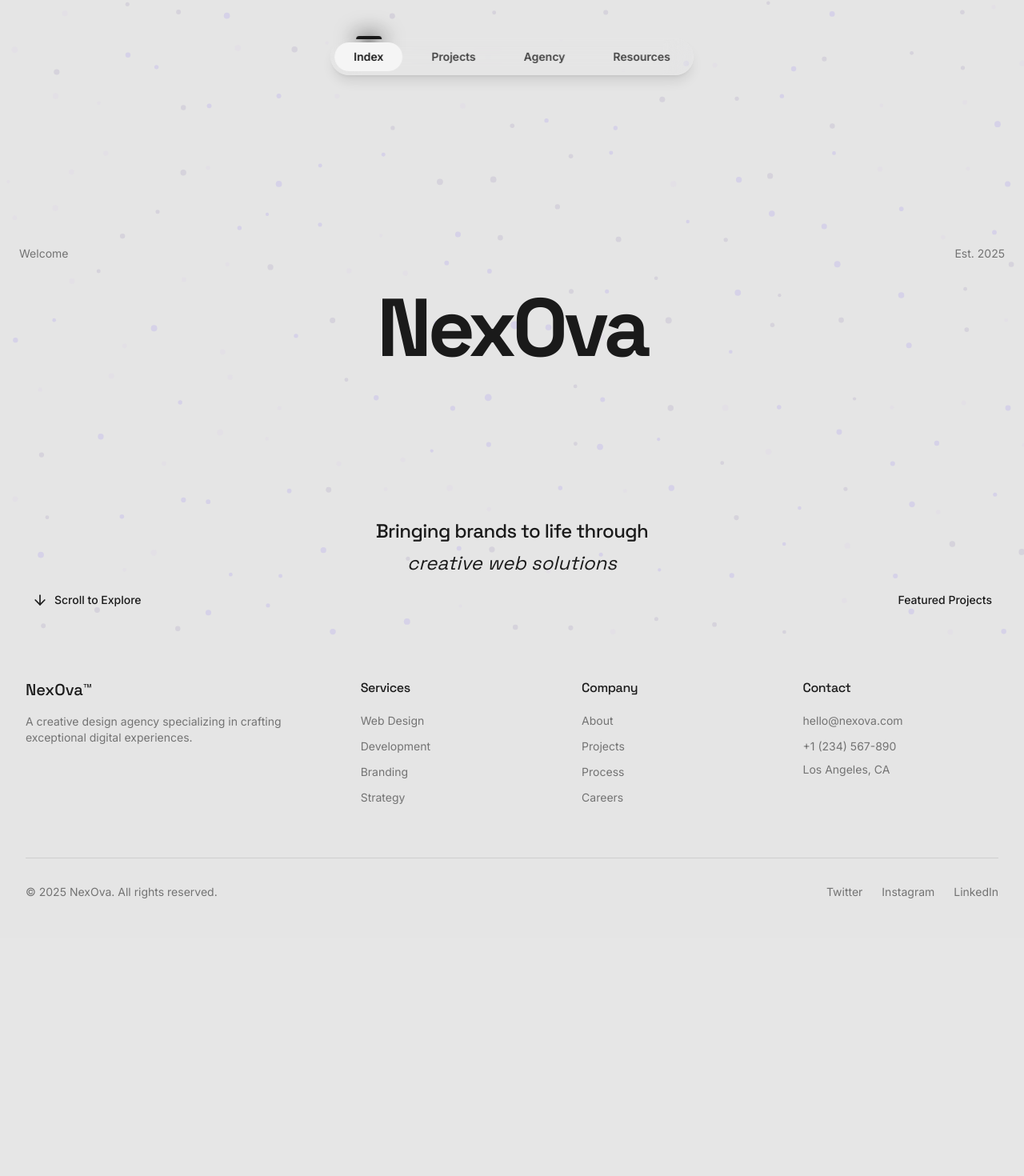
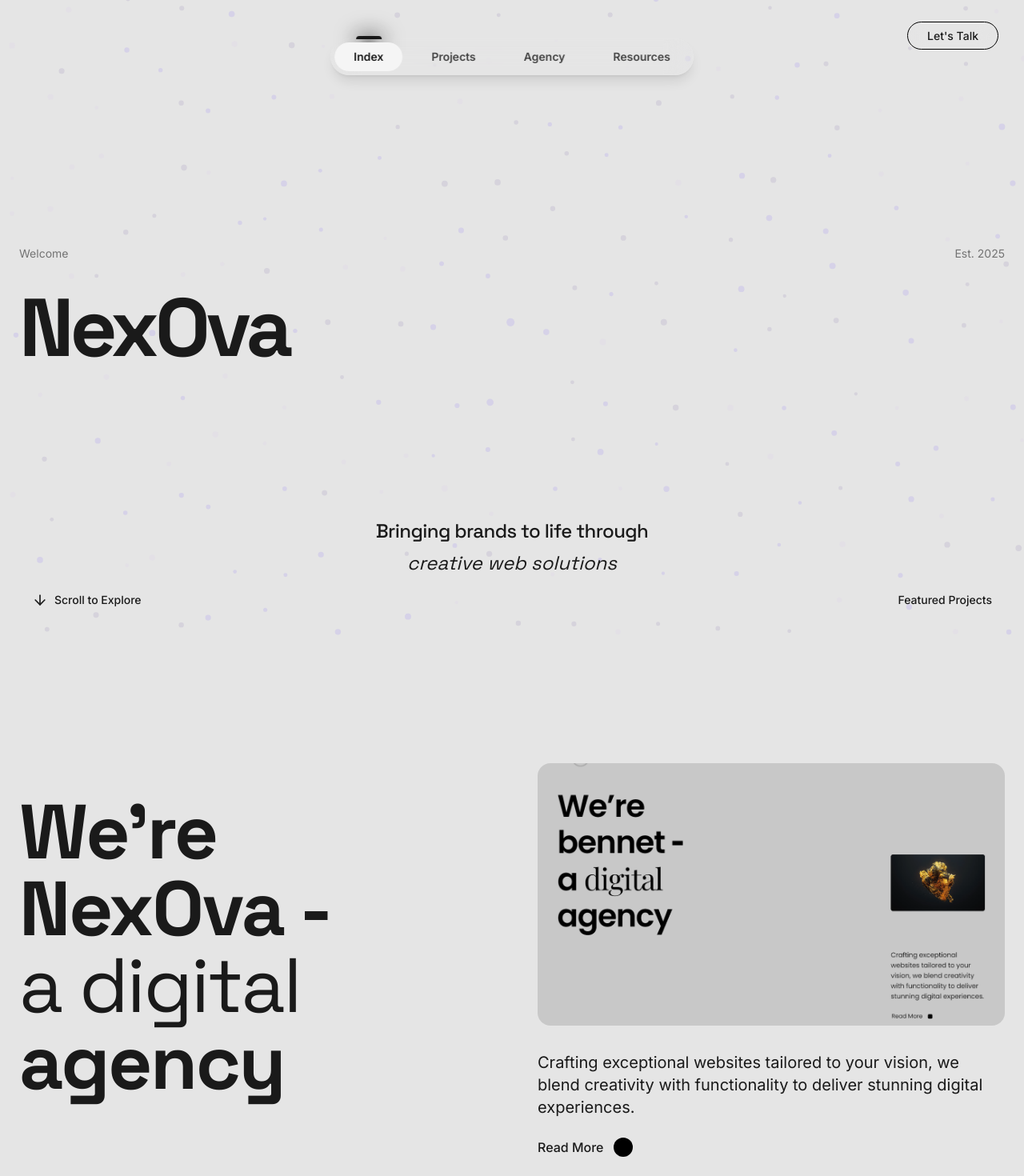
Before and after one commit to hj-glich/nexova-sollutions-, a React (Vite) app: page / in a window 1280 px wide. Shown: the top 1470 px of the page at 80% size. Before the commit the page ends 1173 px from the top, so only its background shows below. Built offline with nearby package versions, Linux system fonts and the light colour scheme.

Commit message:
Implement scroll animation effect
Implement scroll animation effect on the hero section to gradually transition text and navigation bar on scroll.

```diff
--- a/src/components/HeroSection.tsx
+++ b/src/components/HeroSection.tsx
@@ -1,10 +1,24 @@
-
 import { ArrowDown } from 'lucide-react';
-import { useEffect, useRef } from 'react';
+import { useEffect, useRef, useState } from 'react';
 
 const HeroSection = () => {
   const canvasRef = useRef<HTMLCanvasElement>(null);
   const waveContainerRef = useRef<HTMLDivElement>(null);
+  const [scrolled, setScrolled] = useState(false);
+
+  useEffect(() => {
+    const handleScrollEffect = () => {
+      const scrollPosition = window.scrollY;
+      if (scrollPosition > 50) {
+        setScrolled(true);
+      } else {
+        setScrolled(false);
+      }
+    };
+
+    window.addEventListener('scroll', handleScrollEffect);
+    return () => window.removeEventListener('scroll', handleScrollEffect);
+  }, []);
 
   useEffect(() => {
     if (!canvasRef.current || !waveContainerRef.current) return;
@@ -60,18 +74,15 @@ const HeroSection = () => {
       }
 
       update() {
-        // Move wave points based on cursor position
         const dx = mouseX - this.originalX;
         const dy = mouseY - this.originalY;
         const distance = Math.sqrt(dx * dx + dy * dy);
         const maxDistance = 200;
 
-        // Create wavey effect
         this.angle += 0.02;
         this.x = this.originalX + Math.sin(this.angle) * 20;
         this.y = this.originalY + Math.cos(this.angle) * 20;
 
-        // Add mouse interaction
         if (distance < maxDistance) {
           const force = (maxDistance - distance) / maxDistance;
           this.x -= dx * force * 0.05;
@@ -85,7 +96,6 @@ const HeroSection = () => {
       }
     }
 
-    // Create wave points
     const waves: Wave[] = [];
     const colors = ['rgba(155, 135, 245, 0.2)', 'rgba(126, 105, 171, 0.15)', 'rgba(214, 188, 250, 0.1)'];
 
@@ -105,7 +115,6 @@ const HeroSection = () => {
     createWaves();
     window.addEventListener('resize', createWaves);
 
-    // Track mouse position
     const trackMouse = (e: MouseEvent) => {
       const rect = canvas.getBoundingClientRect();
       mouseX = e.clientX - rect.left;
@@ -114,7 +123,6 @@ const HeroSection = () => {
 
     document.addEventListener('mousemove', trackMouse);
 
-    // Animation loop
     const animate = () => {
       requestAnimationFrame(animate);
       ctx.clearRect(0, 0, width, height);
@@ -132,9 +140,9 @@ const HeroSection = () => {
   }, []);
 
   const scrollToExplore = () => {
-    const exploreSection = document.getElementById('explore');
-    if (exploreSection) {
-      exploreSection.scrollIntoView({
+    const servicesSection = document.getElementById('services-section');
+    if (servicesSection) {
+      servicesSection.scrollIntoView({
         behavior: 'smooth'
       });
     }
@@ -146,20 +154,20 @@ const HeroSection = () => {
         <canvas ref={canvasRef} className="absolute inset-0 w-full h-full" />
       </div>
 
-      <div className="flex w-full max-w-7xl mx-auto justify-between items-start">
+      <div className={`flex w-full max-w-7xl mx-auto justify-between items-start transition-opacity duration-500 ${scrolled ? 'opacity-0' : 'opacity-100'}`}>
         <span className="text-sm text-muted-foreground animate-fade-in">Welcome</span>
         <span className="text-sm text-muted-foreground animate-fade-in">Est. 2025</span>
       </div>
 
-      <div className="w-full max-w-7xl mx-auto my-8 flex flex-col justify-center">
-        <h1 className="text-[12vw] md:text-[10vw] lg:text-[8vw] font-display font-bold text-center leading-none tracking-tighter animate-fade-up" style={{
+      <div id="brand-title" className={`w-full max-w-7xl mx-auto my-8 flex flex-col justify-center transition-all duration-700 ease-out ${scrolled ? 'transform translate-x-[-30%] scale-75' : ''}`}>
+        <h1 className="text-[12vw] md:text-[10vw] lg:text-[8vw] font-display font-bold text-center md:text-left leading-none tracking-tighter animate-fade-up" style={{
           animationDelay: '0.3s'
         }}>
           NexOva
         </h1>
       </div>
 
-      <div className="absolute bottom-20 left-0 right-0">
+      <div className={`absolute bottom-20 left-0 right-0 transition-opacity duration-500 ${scrolled ? 'opacity-0' : 'opacity-100'}`}>
         <div className="max-w-3xl mx-auto text-center animate-fade-up" style={{
           animationDelay: '0.6s'
         }}>
@@ -172,7 +180,7 @@ const HeroSection = () => {
         </div>
       </div>
 
-      <div className="absolute bottom-10 left-10 flex items-center space-x-2 animate-fade-in" style={{
+      <div className={`absolute bottom-10 left-10 flex items-center space-x-2 animate-fade-in transition-opacity duration-500 ${scrolled ? 'opacity-0' : 'opacity-100'}`} style={{
         animationDelay: '0.9s'
       }}>
         <button onClick={scrollToExplore} className="flex items-center space-x-2 group">
@@ -181,7 +189,7 @@ const HeroSection = () => {
         </button>
       </div>
 
-      <div className="absolute bottom-10 right-10 animate-fade-in" style={{
+      <div className={`absolute bottom-10 right-10 animate-fade-in transition-opacity duration-500 ${scrolled ? 'opacity-0' : 'opacity-100'}`} style={{
         animationDelay: '0.9s'
       }}>
         <div className="flex items-center space-x-6">
--- a/src/components/NavBar.tsx
+++ b/src/components/NavBar.tsx
@@ -1,9 +1,13 @@
+
 import { Home, Briefcase, FileText, Rocket } from 'lucide-react';
-import { useEffect } from 'react';
+import { useEffect, useState } from 'react';
 import { useLocation, Link } from 'react-router-dom';
 import { TubelightNavBar } from './ui/tubelight-navbar';
+
 const NavBar = () => {
   const location = useLocation();
+  const [scrolled, setScrolled] = useState(false);
+
   const navItems = [{
     name: 'Index',
     url: '/',
@@ -21,16 +25,31 @@ const NavBar = () => {
     url: '/resources',
     icon: FileText
   }];
+
   useEffect(() => {
-    const handleScroll = () => {};
+    const handleScroll = () => {
+      if (window.scrollY > 50) {
+        setScrolled(true);
+      } else {
+        setScrolled(false);
+      }
+    };
+
     window.addEventListener('scroll', handleScroll);
     return () => window.removeEventListener('scroll', handleScroll);
   }, []);
+
   return <>
-      <TubelightNavBar items={navItems} className="sm:top-6" />
-      <div className="fixed top-8 right-8 z-50">
-
+      <TubelightNavBar items={navItems} className={`sm:top-6 transition-all duration-500 ${scrolled ? 'sm:-translate-y-2' : ''}`} />
+      <div className={`fixed top-8 right-8 z-50 transition-all duration-500 ${scrolled ? '-translate-y-2' : ''}`}>
+        <Link
+          to="/contact"
+          className="rounded-full border border-black px-6 py-2 text-sm font-medium transition-all hover:bg-black hover:text-white backdrop-blur-md bg-background/5"
+        >
+          Let's Talk
+        </Link>
       </div>
     </>;
 };
+
 export default NavBar;
--- /dev/null
+++ b/src/components/ServicesSection.tsx
@@ -0,0 +1,75 @@
+
+import { useEffect, useRef, useState } from 'react';
+
+const ServicesSection = () => {
+  const sectionRef = useRef<HTMLDivElement>(null);
+  const [isVisible, setIsVisible] = useState(false);
+
+  useEffect(() => {
+    const observer = new IntersectionObserver(
+      ([entry]) => {
+        if (entry.isIntersecting) {
+          setIsVisible(true);
+        }
+      },
+      { threshold: 0.3 }
+    );
+
+    if (sectionRef.current) {
+      observer.observe(sectionRef.current);
+    }
+
+    return () => {
+      if (sectionRef.current) {
+        observer.unobserve(sectionRef.current);
+      }
+    };
+  }, []);
+
+  return (
+    <section
+      id="services-section"
+      ref={sectionRef}
+      className="min-h-screen bg-nexova-light flex flex-col justify-center relative px-6 py-24"
+    >
+      <div className="absolute top-0 left-0 w-full h-32 bg-gradient-to-b from-nexova-light to-transparent"></div>
+
+      <div className="max-w-7xl mx-auto w-full grid grid-cols-1 md:grid-cols-2 gap-16 items-center">
+        <div className={`transition-all duration-1000 delay-300 ${isVisible ? 'opacity-100 translate-x-0' : 'opacity-0 -translate-x-20'}`}>
+          <h2 className="text-6xl md:text-8xl font-display font-bold mb-8 leading-none">
+            We're<br />
+            NexOva -<br />
+            <span className="font-normal">a digital</span><br />
+            agency
+          </h2>
+        </div>
+
+        <div className={`flex flex-col space-y-8 transition-all duration-1000 delay-500 ${isVisible ? 'opacity-100 translate-x-0' : 'opacity-0 translate-x-20'}`}>
+          <div className="rounded-2xl overflow-hidden bg-black aspect-video">
+            <img
+              src="/lovable-uploads/9ecdc112-b374-44d9-9a2b-768b479ce5f1.png"
+              alt="Digital creative work"
+              className="w-full h-full object-cover"
+            />
+          </div>
+
+          <div>
+            <p className="text-lg md:text-xl leading-relaxed mb-6">
+              Crafting exceptional websites tailored to your vision, we blend creativity with functionality to deliver stunning digital experiences.
+            </p>
+
+            <div className="flex items-center">
+              <a href="#" className="text-md font-medium relative group">
+                Read More
+                <span className="absolute -bottom-1 left-0 w-0 h-0.5 bg-black transition-all duration-300 group-hover:w-full"></span>
+              </a>
+              <div className="ml-3 w-6 h-6 rounded-full bg-black"></div>
+            </div>
+          </div>
+        </div>
+      </div>
+    </section>
+  );
+};
+
+export default ServicesSection;
--- a/src/pages/Index.tsx
+++ b/src/pages/Index.tsx
@@ -1,10 +1,13 @@
 
-import { useEffect } from 'react';
+import { useEffect, useState } from 'react';
 import NavBar from '@/components/NavBar';
 import HeroSection from '@/components/HeroSection';
+import ServicesSection from '@/components/ServicesSection';
 import Footer from '@/components/Footer';
 
 const Index = () => {
+  const [scrollY, setScrollY] = useState(0);
+
   useEffect(() => {
     document.title = "NexOva | Creative Web Solutions";
 
@@ -17,17 +20,26 @@ const Index = () => {
       body.style.opacity = '1';
     }, 100);
 
+    // Handle scroll events
+    const handleScroll = () => {
+      setScrollY(window.scrollY);
+    };
+
+    window.addEventListener('scroll', handleScroll);
+
     return () => {
       body.style.opacity = '';
       body.style.transition = '';
+      window.removeEventListener('scroll', handleScroll);
     };
   }, []);
 
   return (
-    <div className="min-h-screen">
+    <div className="min-h-screen overflow-x-hidden">
       <NavBar />
       <main>
         <HeroSection />
+        <ServicesSection />
       </main>
       <Footer />
     </div>
```
Also changed, not shown: public/lovable-uploads/9ecdc112-b374-44d9-9a2b-768b479ce5f1.png (added).
